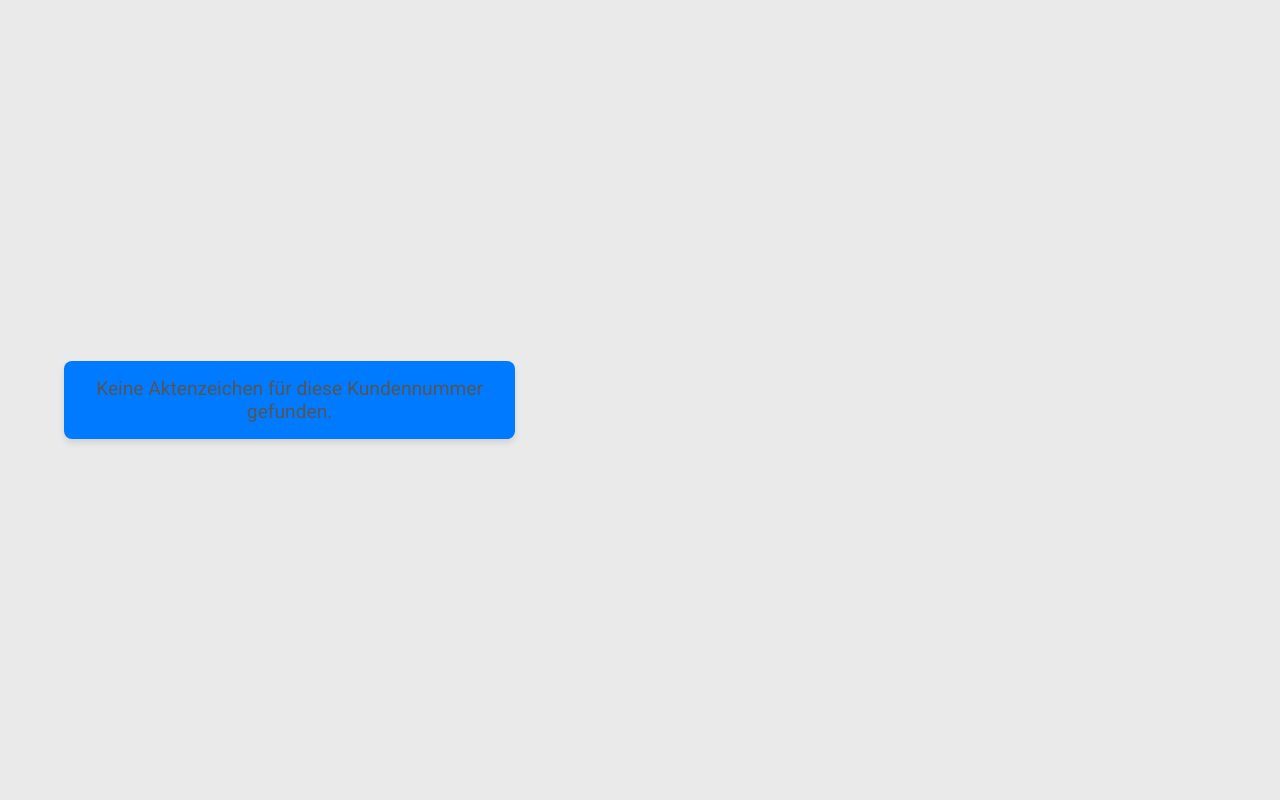
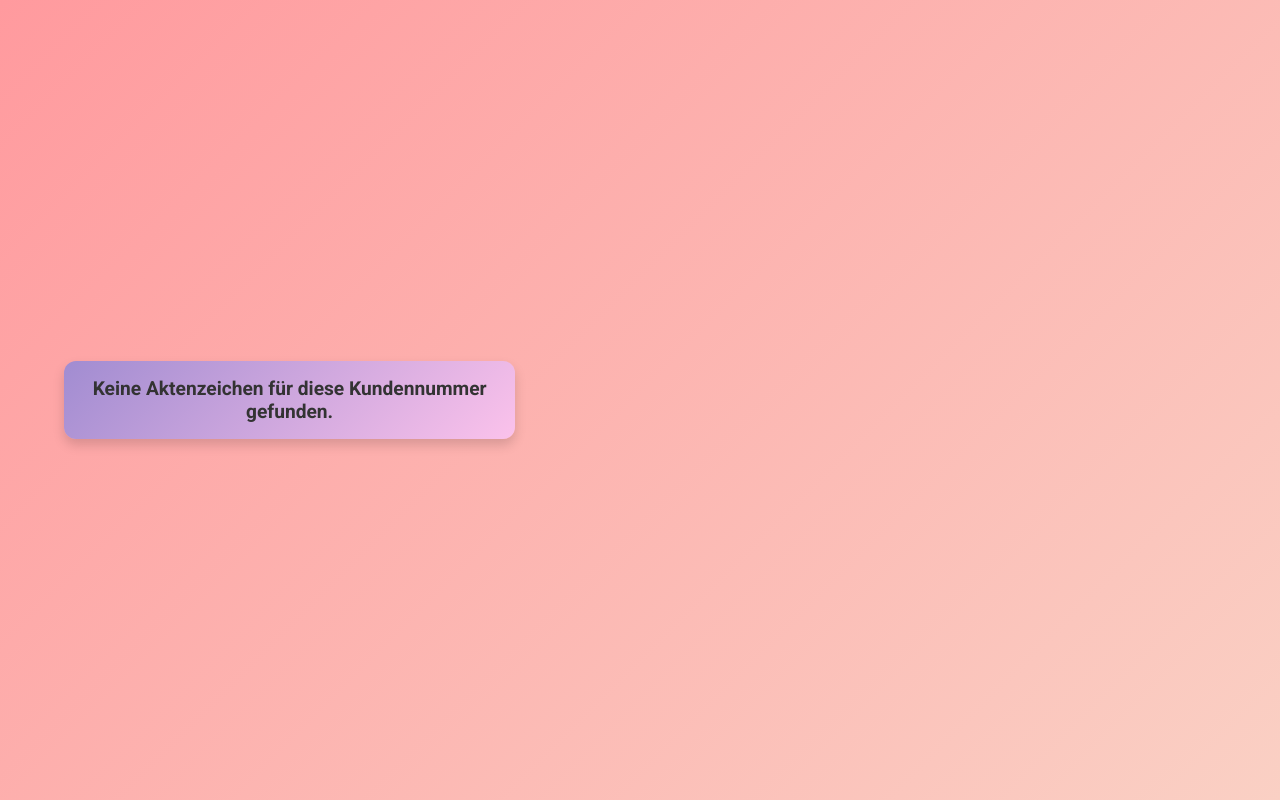
Before and after one commit to MGETZ-io/CREPS, a plain HTML site: page dashboard.html in a window 1280 px wide. Drawn offline with Linux system fonts and the light colour scheme.

Commit message:
Update dashboard.html

```diff
--- a/dashboard.html
+++ b/dashboard.html
@@ -14,7 +14,7 @@
             justify-content: center;
             align-items: center;
             height: 100vh;
-            background-color: #eaeaea;
+            background: linear-gradient(135deg, #ff9a9e 0%, #fad0c4 100%);
         }
         .dashboard-container {
             display: grid;
@@ -24,18 +24,28 @@
             max-width: 1200px;
         }
         .grid-item {
-            background: #007bff;
+            padding: 1rem;
+            border-radius: 12px;
+            text-align: center;
+            font-weight: bold;
             color: white;
-            padding: 1rem;
-            border-radius: 8px;
-            box-shadow: 0 4px 6px rgba(0, 0, 0, 0.1);
-            text-align: center;
+            box-shadow: 0 6px 12px rgba(0, 0, 0, 0.15);
+            transition: transform 0.2s, box-shadow 0.2s;
+        }
+        .grid-item:nth-child(odd) {
+            background: linear-gradient(135deg, #a18cd1, #fbc2eb);
+        }
+        .grid-item:nth-child(even) {
+            background: linear-gradient(135deg, #ffecd2, #fcb69f);
+        }
+        .grid-item:hover {
+            transform: translateY(-5px);
+            box-shadow: 0 10px 20px rgba(0, 0, 0, 0.2);
         }
         .no-data {
             grid-column: span 2;
-            text-align: center;
             font-size: 1.2rem;
-            color: #555;
+            color: #333;
         }
     </style>
 </head>
@@ -51,12 +61,10 @@
             "54321": ["Aktenzeichen C-201", "Aktenzeichen C-202", "Aktenzeichen C-203", "Aktenzeichen C-204"],
         };
 
-        // Kundennummer aus der URL abrufen
         const params = new URLSearchParams(window.location.search);
         const customerId = params.get('kundennummer');
-
         const container = document.getElementById('aktenContainer');
-        container.innerHTML = ''; // Vorherige Inhalte leeren
+        container.innerHTML = '';
 
         if (customerId && kundenDaten[customerId]) {
             kundenDaten[customerId].forEach(akten => {
```
